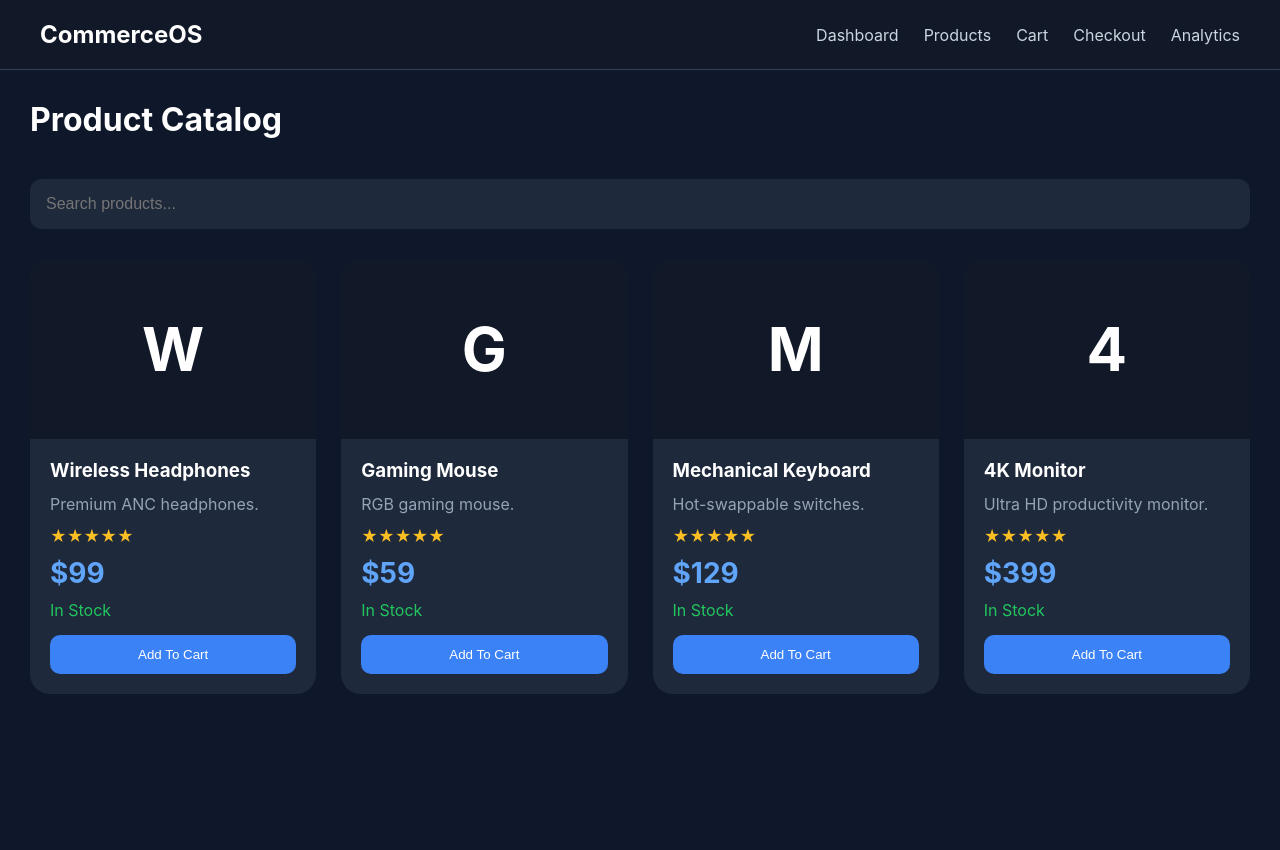
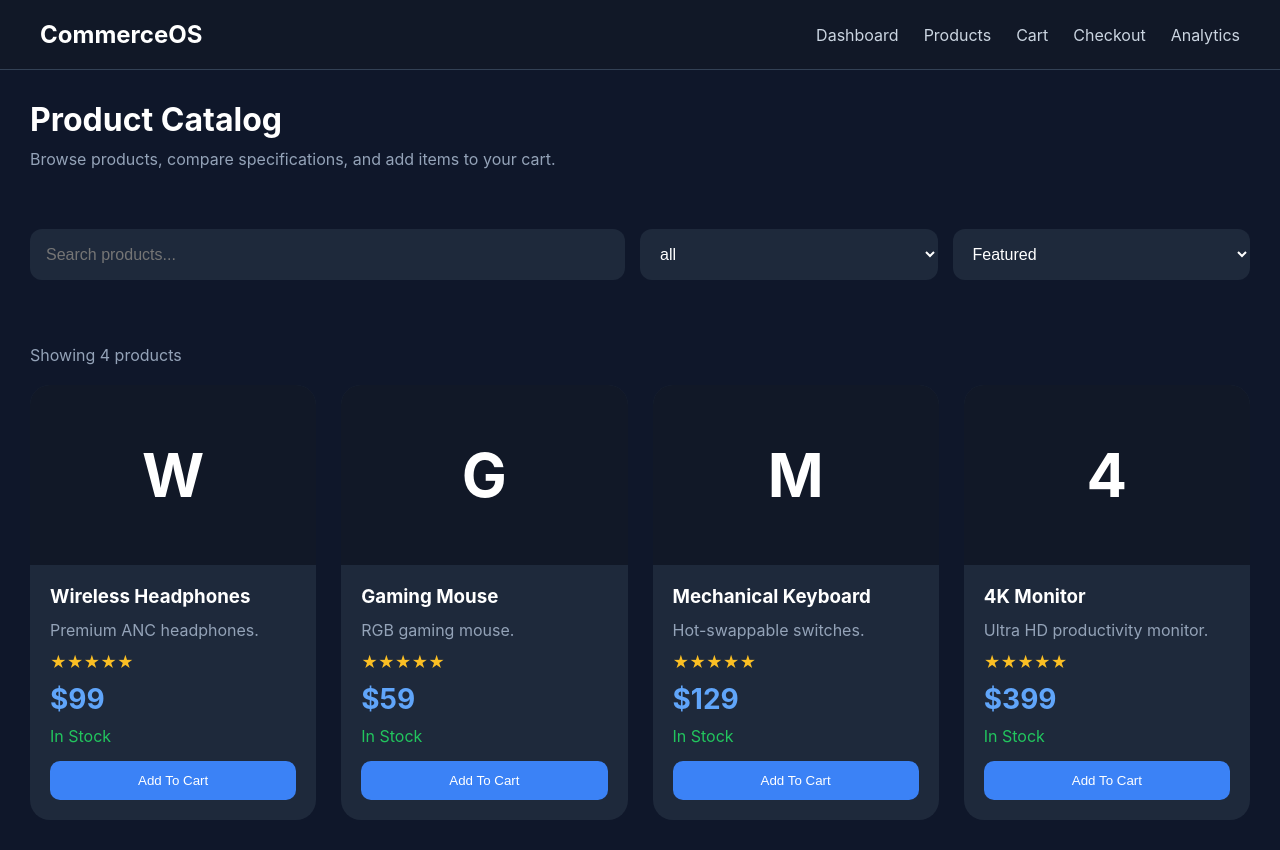
Before and after one commit to tanisharoy222005-collab/ecommerce-platform-admin-suite, a Next.js app: page /products in a window 1280 px wide. Before the commit the page ends 800 px from the top, so only its background shows below. Built offline with nearby package versions, Linux system fonts and the light colour scheme.

Commit message:
Update products.js

```diff
--- a/pages/products.js
+++ b/pages/products.js
@@ -1,48 +1,224 @@
-import { useState } from "react";
+import { useState, useMemo } from "react";
 import Layout from "../components/Layout";
 import ProductCard from "../components/ProductCard";
-import products from "../data/products";
+import productsData from "../data/products";
 
 export default function Products() {
-  const [search, setSearch] =
-    useState("");
 
-  const filtered =
-    products.filter((product) =>
+  const [search, setSearch] = useState("");
+  const [sortBy, setSortBy] = useState("featured");
+  const [category, setCategory] = useState("all");
+
+  const categories = [
+    "all",
+    ...new Set(
+      productsData.map(
+        (p) => p.category
+      )
+    )
+  ];
+
+  const products = useMemo(() => {
+
+    let filtered = [...productsData];
+
+    if (category !== "all") {
+      filtered = filtered.filter(
+        (product) =>
+          product.category === category
+      );
+    }
+
+    if (search) {
+      filtered = filtered.filter(
+        (product) =>
           product.name
             .toLowerCase()
-        .includes(search.toLowerCase())
+            .includes(
+              search.toLowerCase()
+            ) ||
+          product.brand
+            .toLowerCase()
+            .includes(
+              search.toLowerCase()
+            )
       );
+    }
+
+    switch (sortBy) {
+
+      case "low":
+        filtered.sort(
+          (a, b) =>
+            a.price - b.price
+        );
+        break;
+
+      case "high":
+        filtered.sort(
+          (a, b) =>
+            b.price - a.price
+        );
+        break;
+
+      case "rating":
+        filtered.sort(
+          (a, b) =>
+            b.rating - a.rating
+        );
+        break;
+
+      case "sales":
+        filtered.sort(
+          (a, b) =>
+            b.sales - a.sales
+        );
+        break;
+
+      default:
+        break;
+    }
+
+    return filtered;
+
+  }, [
+    search,
+    sortBy,
+    category
+  ]);
 
   return (
+
     <Layout>
 
-      <h1
+      <div
         style={{
-          marginBottom: "20px"
+          marginBottom: "40px"
         }}
       >
+
+        <h1>
           Product Catalog
         </h1>
+
+        <p
+          style={{
+            color: "#94a3b8",
+            marginTop: "10px"
+          }}
+        >
+          Browse products,
+          compare specifications,
+          and add items
+          to your cart.
+        </p>
+
+      </div>
+
+      <div
+        style={{
+          display: "grid",
+          gridTemplateColumns:
+            "2fr 1fr 1fr",
+          gap: "15px",
+          marginBottom: "35px"
+        }}
+      >
 
         <input
           className="search-box"
           placeholder="Search products..."
           value={search}
           onChange={(e) =>
-          setSearch(e.target.value)
+            setSearch(
+              e.target.value
+            )
           }
         />
 
+        <select
+          className="search-box"
+          value={category}
+          onChange={(e) =>
+            setCategory(
+              e.target.value
+            )
+          }
+        >
+          {categories.map(
+            (cat) => (
+              <option
+                key={cat}
+                value={cat}
+              >
+                {cat}
+              </option>
+            )
+          )}
+        </select>
+
+        <select
+          className="search-box"
+          value={sortBy}
+          onChange={(e) =>
+            setSortBy(
+              e.target.value
+            )
+          }
+        >
+          <option value="featured">
+            Featured
+          </option>
+
+          <option value="low">
+            Price Low → High
+          </option>
+
+          <option value="high">
+            Price High → Low
+          </option>
+
+          <option value="rating">
+            Best Rated
+          </option>
+
+          <option value="sales">
+            Best Selling
+          </option>
+
+        </select>
+
+      </div>
+
+      <div
+        style={{
+          marginBottom: "20px",
+          color: "#94a3b8"
+        }}
+      >
+        Showing
+        {" "}
+        {products.length}
+        {" "}
+        products
+      </div>
+
       <div className="grid">
-        {filtered.map((product) => (
+
+        {products.map(
+          (product) => (
+
             <ProductCard
               key={product.id}
               product={product}
             />
-        ))}
+
+          )
+        )}
+
       </div>
 
     </Layout>
+
   );
 }
```
Lines whose indentation alone changed are shown as unchanged.
